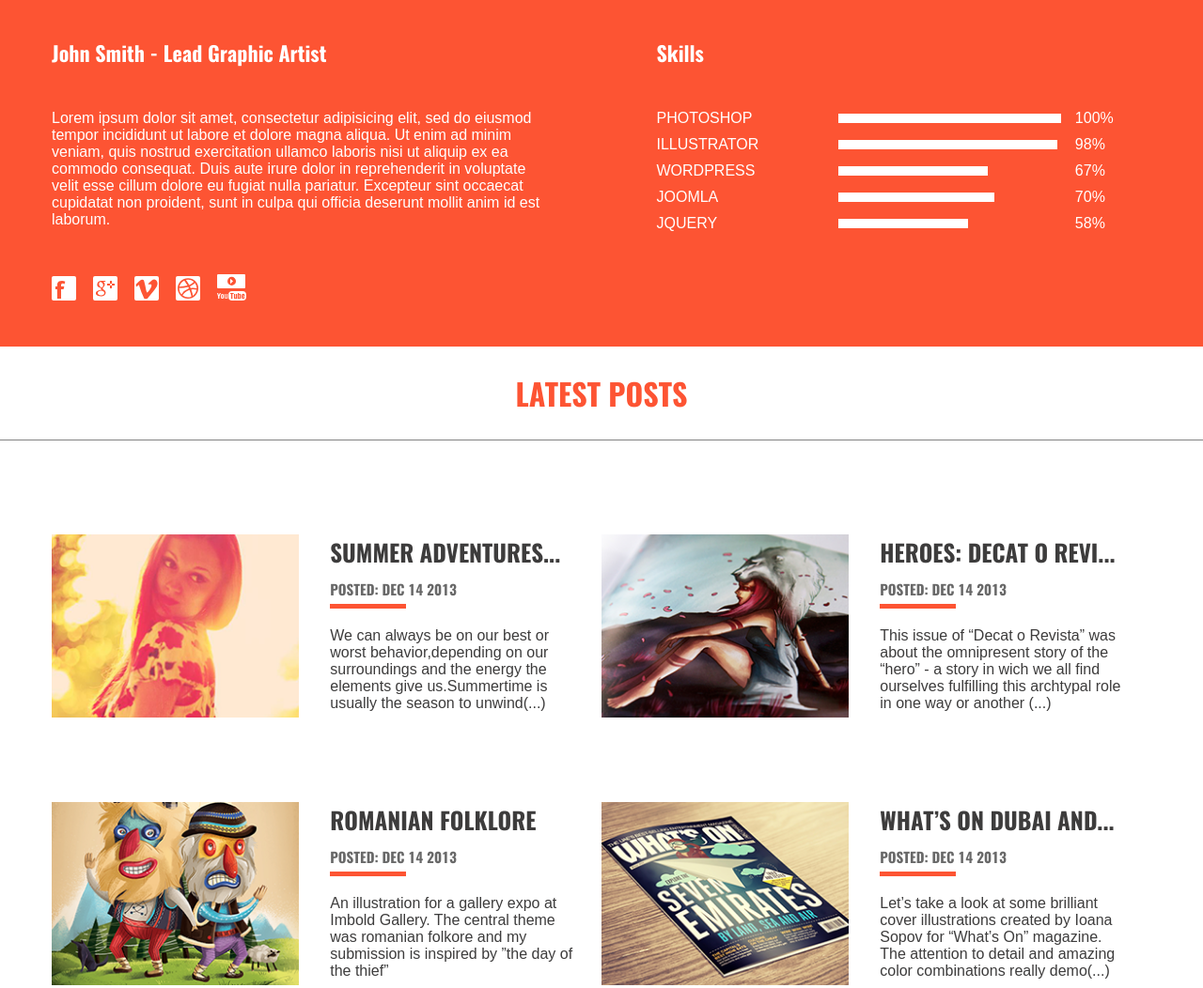
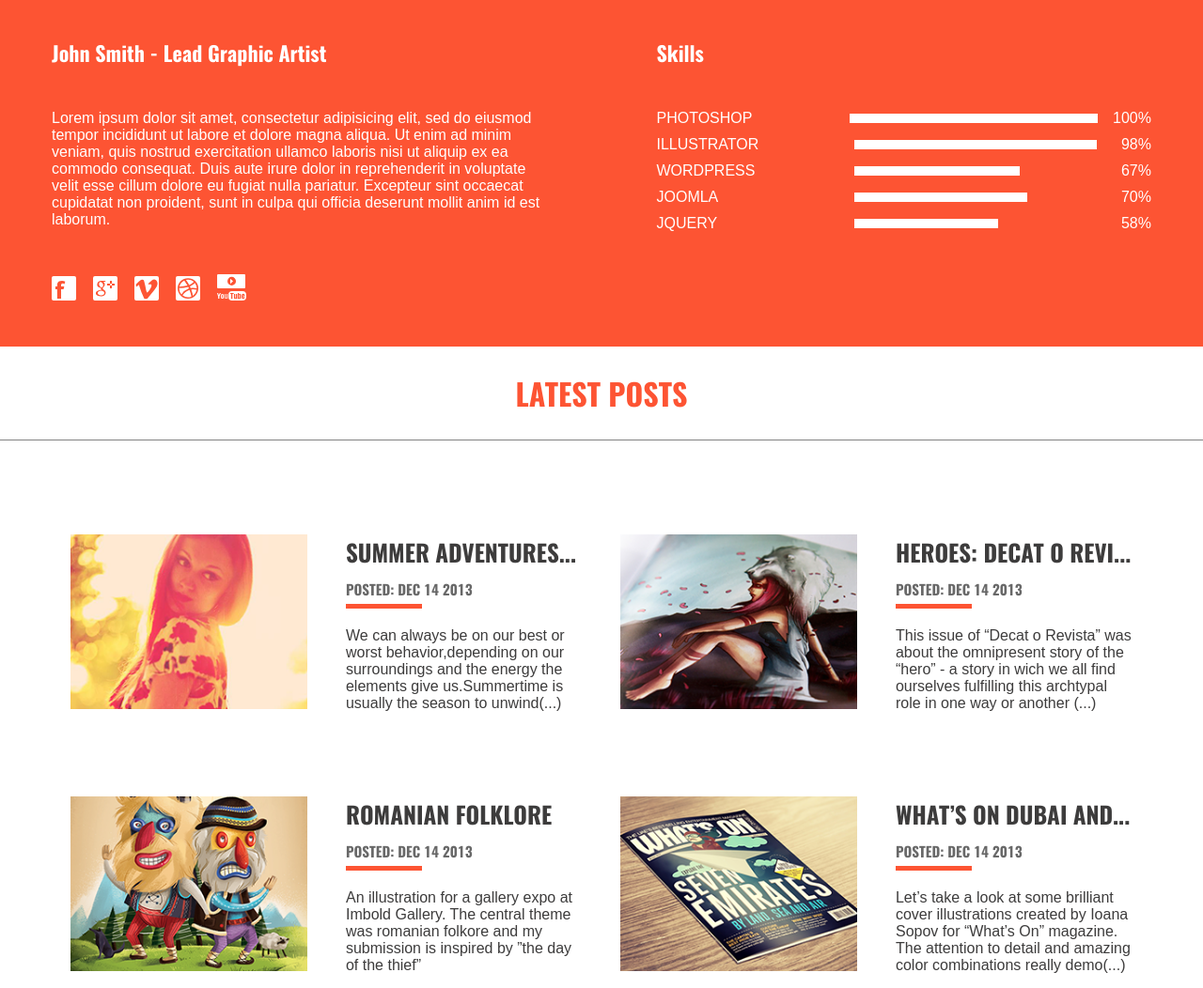
Before and after one commit to Asgarag/Dropp, a plain HTML site: page index.html in a window 1280 px wide. Shown: the part 2450-3502 px from the top of the page at 94% size. Drawn offline with Linux system fonts and the light colour scheme.

Commit message:
Добавил flex

```diff
--- a/css/style.css
+++ b/css/style.css
@@ -240,27 +240,17 @@ p{
   min-width: 768px;
   max-width: 1600px;
   margin: auto;
+  display: flex;
+  flex-wrap: wrap;
 }
 
 .portolio__image-conteiner{
-  float: left;
   width: 16.65%;
-}
-
-.portolio__content:after{
-  content: "";
-  display: block;
-  clear: both;
 }
 
 .portolio__image{
   max-width: 100%;
   display: block;
-}
-
-.portolio__image-conteiner{
-  position: relative;
-  z-index: 0;
 }
 
 .portolio__image-conteiner:hover{
@@ -365,21 +355,20 @@ p{
 
 .bar{
   font-family: Arial;
+  display: flex;
+  justify-content: space-between;
 }
 
 .bar__name{
-  display: inline-block;
-  vertical-align: top;
   width: 36%;
 }
 
 .bar__progress{
-  width: 45%;
+  width: 50%;
   height: 10px;
-  display: inline-block;
-  vertical-align: middle;
   background-color: #fd5433;
   color: #fff;
+  align-self: center;
 }
 
 .bar__progress[value]::-webkit-progress-bar{
@@ -392,12 +381,6 @@ p{
 
 .bar__progress[value]::-moz-progress-bar{
   background-color: #fff;
-}
-
-.bar__value{
-  margin-left: 10px;
-  display: inline-block;
-  vertical-align: top;
 }
 
 .description__links{
@@ -421,6 +404,9 @@ p{
 
 .posts__post{
   width: 50%;
+  display: flex;
+  justify-content: space-around;
+  align-items: flex-start;
 }
 
 .posts__post:nth-child(2n){
@@ -432,16 +418,10 @@ p{
 }
 
 .post__column{
-  display: inline-block;
-  width: 45%;
-  vertical-align: top;
+  width: 43%;
 }
 
-.post__content{
-  margin-left: 30px;
-}
-
-.posts__image{
+.post__image{
   max-width: 100%;
   display: block;
 }
@@ -461,11 +441,11 @@ p{
   outline: 0;
 }
 
-.posts__image-link:hover{
+.post__image-link:hover{
   outline: 2px solid #fd5433;
 }
 
-.posts__image-link:focus{
+.post__image-link:focus{
   outline: 2px solid #fd5433;
 }
 
--- a/index.html
+++ b/index.html
@@ -207,8 +207,8 @@
       </div>
       <div class="posts__content main-container">
         <article class="post posts__post">
-          <a class="posts__image-link post__column" href="#0">
-              <img class="posts__image" src="images/post1.png" alt="post's image">
+          <a class="post__image-link post__column" href="#0">
+              <img class="post__image" src="images/post1.png" alt="post's image">
             </a>
           <div class="post__content post__column">
             <h4 class="post__title">
@@ -221,8 +221,8 @@
           </div>
         </article>
         <article class="post posts__post">
-          <a class="posts__image-link post__column" href="#0">
-              <img class="posts__image" src="images/post2.png" alt="post's image">
+          <a class="post__image-link post__column" href="#0">
+              <img class="post__image" src="images/post2.png" alt="post's image">
             </a>
           <div class="post__content post__column">
             <h4 class="post__title">
@@ -235,8 +235,8 @@
           </div>
         </article>
         <article class="post posts__post">
-          <a class="posts__image-link post__column" href="#0">
-              <img class="posts__image" src="images/post3.png" alt="post's image">
+          <a class="post__image-link post__column" href="#0">
+              <img class="post__image" src="images/post3.png" alt="post's image">
             </a>
           <div class="post__content post__column">
             <h4 class="post__title">
@@ -249,8 +249,8 @@
           </div>
         </article>
         <article class="post posts__post">
-          <a class="posts__image-link post__column" href="#0">
-              <img class="posts__image" src="images/post4.png" alt="post's image">
+          <a class="post__image-link post__column" href="#0">
+              <img class="post__image" src="images/post4.png" alt="post's image">
             </a>
           <div class="post__content post__column">
             <h4 class="post__title">
```
Lines whose indentation alone changed are shown as unchanged.
